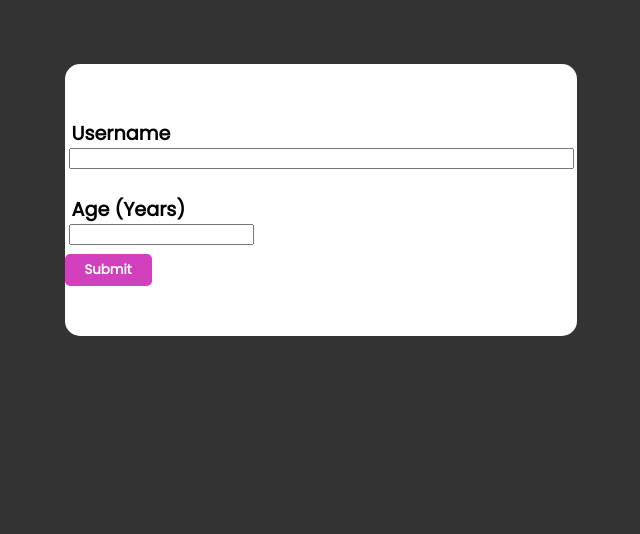
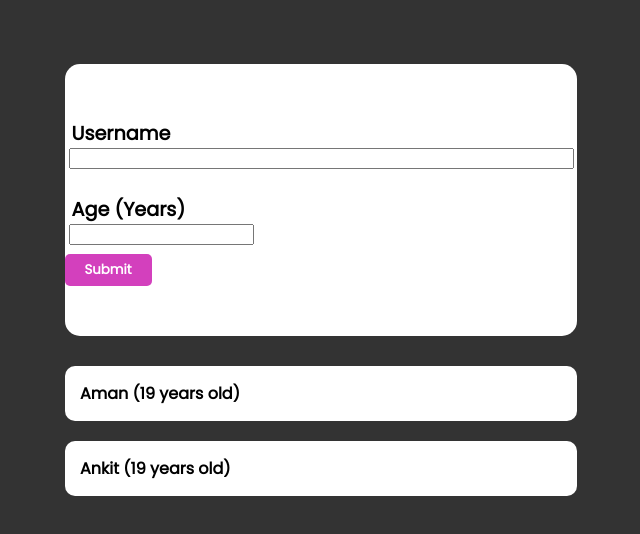
Before and after one commit to amanseervi10/Basic-Frontend, a React (Create React App) app: page / in a window 1280 px wide. Shown: the top 534 px of the page, without its empty margins (319-959 px from the left). Built offline with nearby package versions, Linux system fonts and the light colour scheme.

Commit message:
added entries and form actions

```diff
--- a/src/App.js
+++ b/src/App.js
@@ -1,13 +1,13 @@
-import React from 'react';
+import React, {useState} from 'react';
 import './Screen.css'
-import Form from './components/Form'
-
-
+import Updater from './components/Updater'
+import userEvent from '@testing-library/user-event';
 
 function App() {
+
   return (
     <div className='Screen'>
-      <Form />
+      <Updater />
     </div>
   );
 }
--- a/src/Screen.css
+++ b/src/Screen.css
@@ -1,5 +1,8 @@
 .Screen{
     display: flex;
+    width: 40vw;
+    flex-direction: column;
+    margin: auto;
     justify-content: center;
     align-items: center;
 }
--- /dev/null
+++ b/src/components/Entries.css
@@ -0,0 +1,19 @@
+@import url('https://fonts.googleapis.com/css2?family=Poppins:ital,wght@0,400;1,200&family=Rock+Salt&display=swap');
+
+
+.data_div{
+    margin-top: 20px;
+    display: flex;
+    flex-direction: column;
+    width: 100%;
+}
+
+.data_entry{
+    background-color: white;
+    padding: 15px 15px;
+    border-radius: 10px;
+    font-family: 'Poppins', sans-serif;
+    font-weight: 1000;
+    margin-top: 10px;
+    margin-bottom: 10px;
+}
--- a/src/components/Entries.js
+++ b/src/components/Entries.js
@@ -0,0 +1,24 @@
+import "./Entries.css";
+import IndividualEntry from "./IndividualEntry";
+
+const Entries = (props) => {
+  const deleteuser = (userToDelete) => {
+    props.deleteData(userToDelete);
+  };
+
+  return (
+    <div className="data_div">
+      {props.userData.map((data) => {
+        return (
+          <IndividualEntry
+            name={data.name}
+            age={data.age}
+            delete={deleteuser}
+          />
+        );
+      })}
+    </div>
+  );
+};
+
+export default Entries;
--- a/src/components/Form.js
+++ b/src/components/Form.js
@@ -1,23 +1,47 @@
-import './Form.css'
+import React, { useState } from "react";
+import "./Form.css";
 
+const Form = (props) => {
+  const [username, setuserName] = useState("")
+  const [age, setAge] = useState("");
 
-const Form=()=>{
+  const NameChange = (event) => {
+    setuserName(event.target.value);
+  };
+
+  const ageChange = (event) => {
+    setAge(event.target.value);
+  };
+
+  const FormSubmitHandler = (event) => {
+    event.preventDefault();
+    const newUser={
+        name: username,
+        age:age
+    }
+    setAge('');
+    setuserName('')
+    props.changeOfData(newUser);
+  };
+
   return (
     <div className="Form">
-            <form className='form_inside'>
-                <div className='input_elements'>
-                    <label className='input_label'>Username</label><br></br>
-                    <input type="text" size="60"></input>
+      <form className="form_inside" onSubmit={FormSubmitHandler}>
+        <div className="input_elements">
+          <label className="input_label">Username</label>
+          <br></br>
+          <input type="text" size="60" value={username} onChange={NameChange}></input>
         </div>
         <br></br>
-                <div className='input_elements'>
-                    <label className='input_label'>Age (Years)</label><br></br>
-                    <input type="number" ></input>
+        <div className="input_elements">
+          <label className="input_label">Age (Years)</label>
+          <br></br>
+          <input type="number" value={age} onChange={ageChange}></input>
         </div>
-                <button className='button'>Submit</button>
+        <button className="button">Submit</button>
       </form>
     </div>
-    )
-}
+  );
+};
 
 export default Form;
--- /dev/null
+++ b/src/components/IndividualEntry.js
@@ -0,0 +1,18 @@
+import './Entries.css'
+
+const IndividualEntry=(props)=>{
+    const k=props.name+' ('+props.age+' years old)';
+
+    const deleteHandler=()=>{
+        const userToDelete=[props.name,props.age];
+        props.delete(userToDelete)
+    }
+
+    return (
+        <div className='data_entry' onClick={deleteHandler}>
+            {k}
+        </div>
+    )
+}
+
+export default IndividualEntry;
--- /dev/null
+++ b/src/components/Updater.js
@@ -0,0 +1,35 @@
+import React, { useState } from "react";
+import Form from "./Form";
+import Entries from "./Entries";
+
+const Initialdata = [
+  { name: "Aman", age: 19 },
+  { name: "Ankit", age: 19 },
+];
+
+const Updater = () => {
+  const [data, setData] = useState(Initialdata);
+
+  const changeOfData = (newData) => {
+    setData((prevData) => {
+      const k = [...prevData, newData];
+      return k;
+    });
+  };
+
+  const deleteData=(userToDelete)=>{
+    console.log(userToDelete)
+    setData(data.filter(user=>{
+        return user.name!==userToDelete[0] && user.age!==userToDelete[1]
+    }))
+  }
+
+  return (
+    <div>
+      <Form changeOfData={changeOfData} />
+      <Entries userData={data} deleteData={deleteData} />
+    </div>
+  );
+};
+
+export default Updater;
```
Lines whose indentation alone changed are shown as unchanged.
